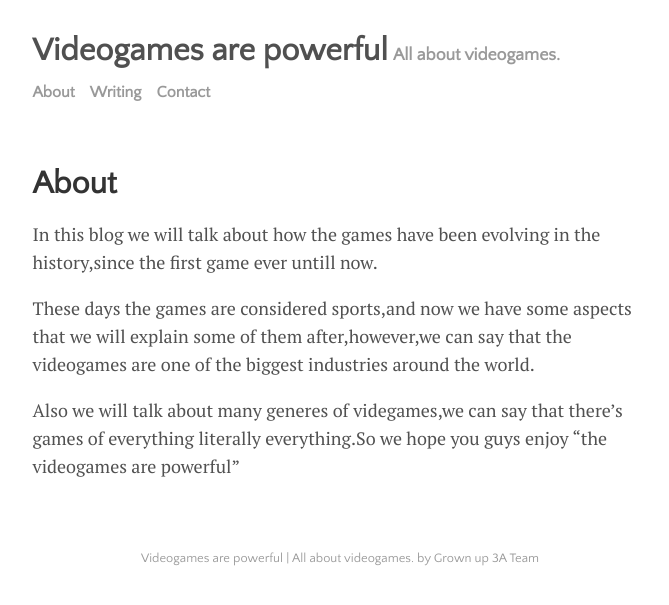
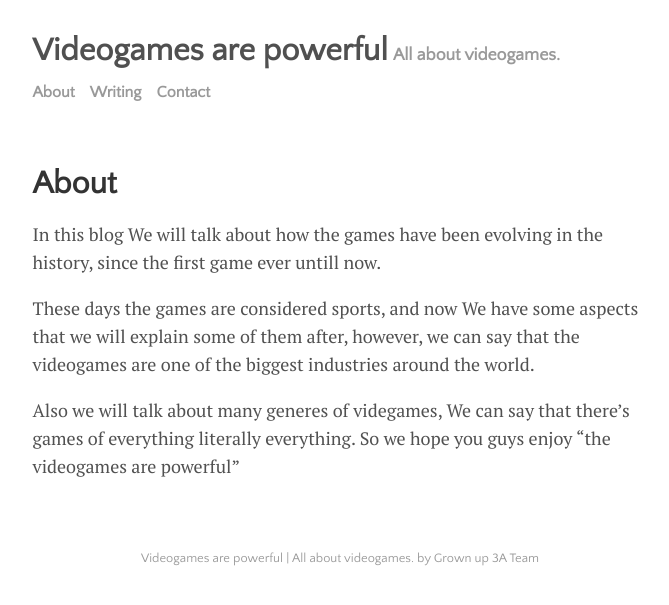
Before and after one commit to AlbCM/Grown-up-3A-Blog, a Jekyll site: the page built from menu/about.md, in a window 1280 px wide. Shown: the top 605 px of the page, without its empty margins (300-969 px from the left). Built offline with Jekyll 4.4.1, drawn with Linux system fonts in a browser that asks for light colours; nearby versions of some CDN libraries.

```diff
--- a/menu/about.md
+++ b/menu/about.md
@@ -3,12 +3,12 @@ layout: page
 title: About
 ---
 
-In this blog we will talk about how the games have been evolving in the history,since
+In this blog We will talk about how the games have been evolving in the history, since
 the first game ever untill now.
 
-These days the games are considered sports,and now we have some aspects that we will explain
-some of them after,however,we can say that the videogames are one of the biggest
+These days the games are considered sports, and now We have some aspects that we will explain
+some of them after, however, we can say that the videogames are one of the biggest
 industries around the world.
 
-Also we will talk about many generes of videgames,we can say that there's games of everything
-literally everything.So we hope you guys enjoy "the videogames are powerful"
+Also we will talk about many generes of videgames, We can say that there's games of everything
+literally everything. So we hope you guys enjoy "the videogames are powerful"
```
